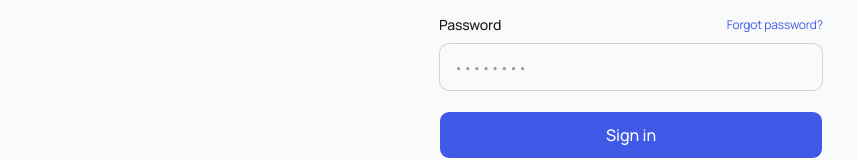
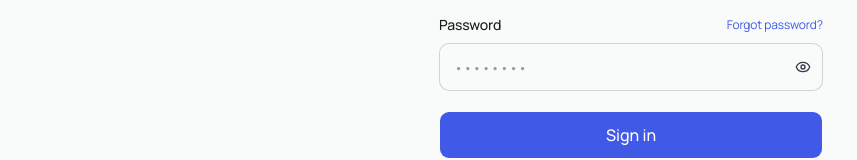
Before and after one commit to Yousuf001-ux/PrepMate, a Next.js app: page /login in a window 1280 px wide. Shown: the part 392-552 px from the top of the page, without its empty margins (9-866 px from the left). Built offline with nearby package versions, Linux system fonts and the light colour scheme.

Commit message:
feat: implement login and password reset pages with form validation and authentication handling

```diff
--- a/app/(auth)/login/page.tsx
+++ b/app/(auth)/login/page.tsx
@@ -6,6 +6,7 @@ import { useRouter } from "next/navigation";
 import { Button } from "@/components/ui/button";
 import { Input } from "@/components/ui/input";
 import { Label } from "@/components/ui/label";
+import { Eye, EyeOff } from "lucide-react";
 import Link from "next/link";
 
 export default function LoginPage() {
@@ -13,6 +14,7 @@ export default function LoginPage() {
   const [email, setEmail] = useState("");
   const [password, setPassword] = useState("");
   const [error, setError] = useState("");
+  const [showPassword, setShowPassword] = useState(false);
   const [loading, setLoading] = useState(false);
 
   async function handleSubmit(e: React.FormEvent) {
@@ -69,15 +71,26 @@ export default function LoginPage() {
               Forgot password?
             </Link>
           </div>
+          <div className="relative">
             <Input
               id="password"
-            type="password"
+              type={showPassword ? "text" : "password"}
               placeholder="••••••••"
               value={password}
               onChange={(e) => setPassword(e.target.value)}
               required
               autoComplete="new-password"
+              className="pr-10"
             />
+            <button
+              type="button"
+              onClick={() => setShowPassword(!showPassword)}
+              className="absolute right-3 top-1/2 -translate-y-1/2 text-muted-foreground hover:text-foreground transition-colors cursor-pointer"
+              tabIndex={-1}
+            >
+              {showPassword ? <EyeOff className="size-4" /> : <Eye className="size-4" />}
+            </button>
+          </div>
         </div>
 
         {error && (
--- a/app/(auth)/reset-password/page.tsx
+++ b/app/(auth)/reset-password/page.tsx
@@ -5,6 +5,7 @@ import { useRouter, useSearchParams } from "next/navigation";
 import { Button } from "@/components/ui/button";
 import { Input } from "@/components/ui/input";
 import { Label } from "@/components/ui/label";
+import { Eye, EyeOff } from "lucide-react";
 import Link from "next/link";
 
 function ResetPasswordForm() {
@@ -13,6 +14,7 @@ function ResetPasswordForm() {
   const token = searchParams.get("token");
 
   const [password, setPassword] = useState("");
+  const [showPassword, setShowPassword] = useState(false);
   const [error, setError] = useState("");
   const [loading, setLoading] = useState(false);
 
@@ -75,9 +77,10 @@ function ResetPasswordForm() {
       <form onSubmit={handleSubmit} className="flex flex-col gap-5">
         <div className="flex flex-col gap-1.5">
           <Label htmlFor="password">New password</Label>
+          <div className="relative">
             <Input
               id="password"
-            type="password"
+              type={showPassword ? "text" : "password"}
               placeholder="At least 8 characters"
               value={password}
               onChange={(e) => setPassword(e.target.value)}
@@ -85,7 +88,17 @@ function ResetPasswordForm() {
               minLength={8}
               autoComplete="new-password"
               autoFocus
+              className="pr-10"
             />
+            <button
+              type="button"
+              onClick={() => setShowPassword(!showPassword)}
+              className="absolute right-3 top-1/2 -translate-y-1/2 text-muted-foreground hover:text-foreground transition-colors cursor-pointer"
+              tabIndex={-1}
+            >
+              {showPassword ? <EyeOff className="size-4" /> : <Eye className="size-4" />}
+            </button>
+          </div>
         </div>
 
         {error && (
```
Lines whose indentation alone changed are shown as unchanged.
